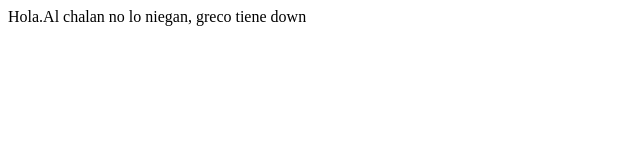
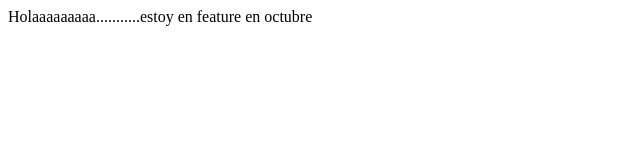
Before and after one commit to Deadnoob590/gitpractica, a plain HTML site: page index.html in a window 1280 px wide. Shown: the full height of the page, 0-640 px from the left. Drawn offline with Linux system fonts and the light colour scheme.

Commit message:
cambio 4

```diff
--- a/index.html
+++ b/index.html
@@ -4,7 +4,7 @@
 
    </head>
    <body>
-    <p> Hola.Al chalan no lo niegan, greco tiene down</p>
+    <p> Holaaaaaaaaa...........estoy en feature en octubre</p>
    </body>
 
    </html>
```
